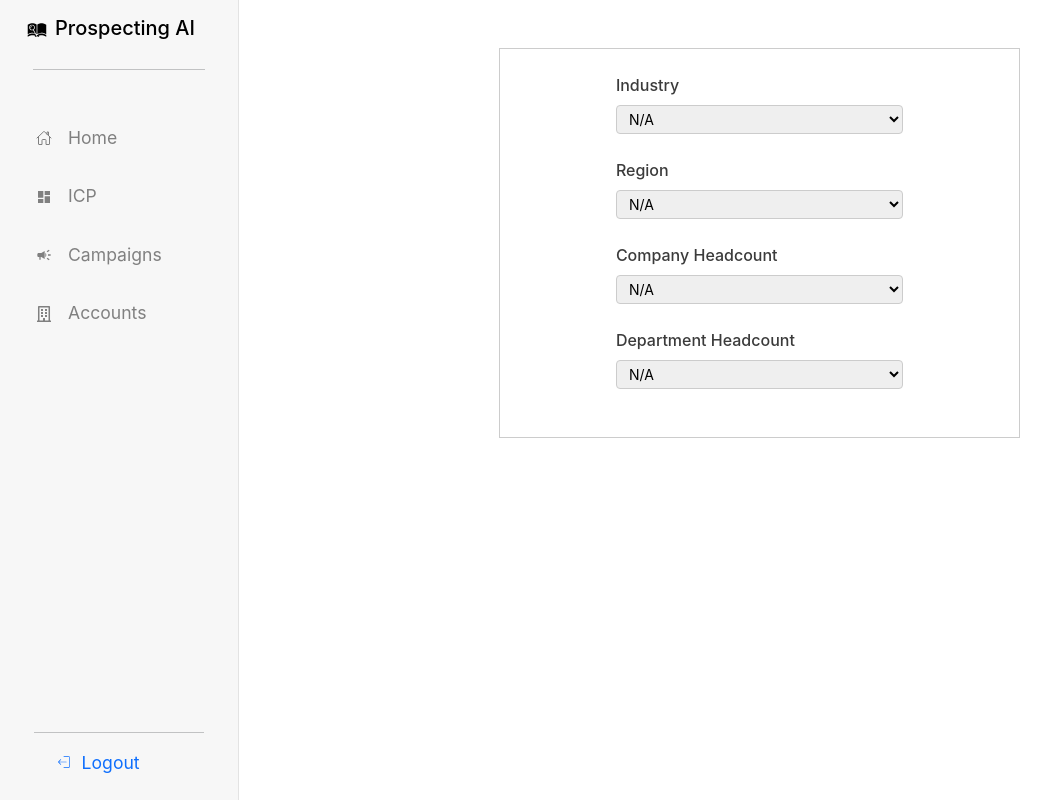
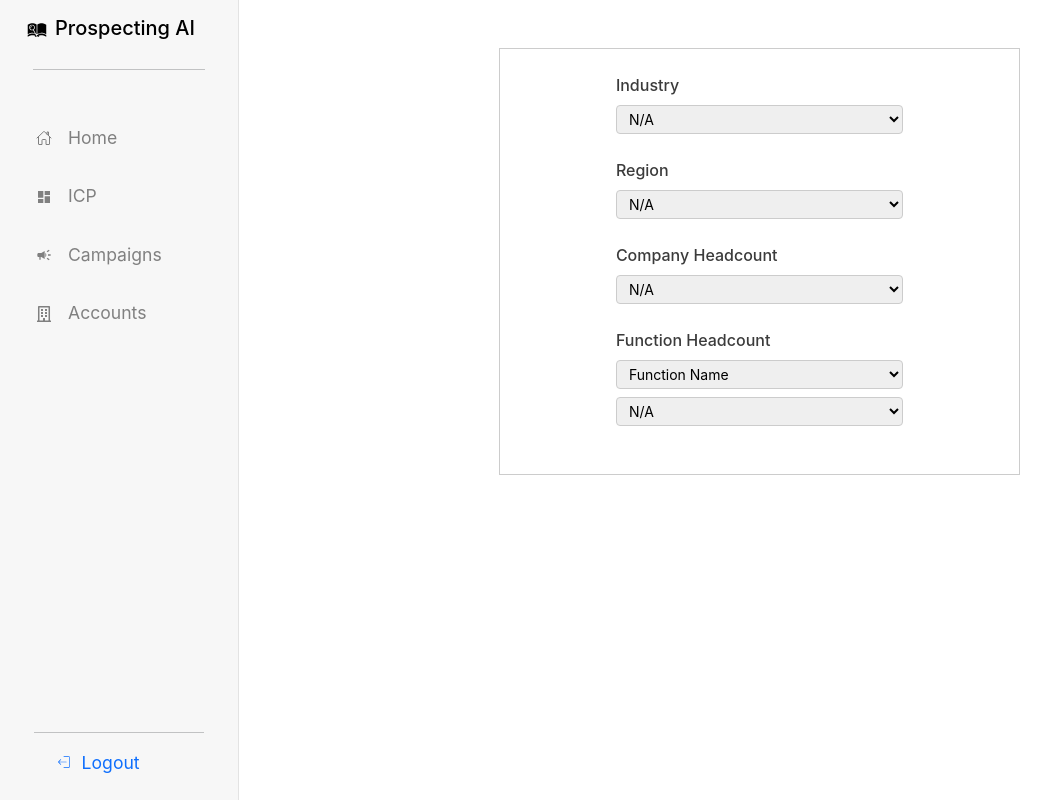
Before and after one commit to Userport-ai/prospecting-ai, a React (Create React App) app: page /icp/create in a window 1280 px wide. Shown: the whole page, without its empty margins (0-1056 px from the left). Built offline with nearby package versions, Linux system fonts and the light colour scheme.

Commit message:
Added function name
Renamed 'class' to 'className' per React component rules.

```diff
--- a/src/create-icp.js
+++ b/src/create-icp.js
@@ -6,10 +6,10 @@ function CreateICP() {
           id="industry"
           className="create-icp-filter container d-flex flex-column mt-4"
         >
-          <label for="industry" class="form-label">
+          <label for="industry" className="form-label">
             Industry
           </label>
-          <select class="form-select-sm">
+          <select className="form-select-sm">
             <option selected>N/A</option>
             <option value="Saas">SaaS</option>
             <option value="Real Estate">Real Estate</option>
@@ -21,10 +21,10 @@ function CreateICP() {
           id="region"
           className="create-icp-filter container d-flex flex-column mt-4"
         >
-          <label for="region" class="form-label">
+          <label for="region" className="form-label">
             Region
           </label>
-          <select class="form-select-sm">
+          <select className="form-select-sm">
             <option selected>N/A</option>
             <option value="AMER">AMER</option>
             <option value="EMEA">EMEA</option>
@@ -35,30 +35,38 @@ function CreateICP() {
           id="company-headcount"
           className="create-icp-filter container d-flex flex-column mt-4"
         >
-          <label for="company-headcount" class="form-label">
+          <label for="company-headcount" className="form-label">
             Company Headcount
           </label>
-          <select class="form-select-sm">
+          <select className="form-select-sm">
             <option selected>N/A</option>
-            <option value="AMER">1-10</option>
-            <option value="EMEA">10-50</option>
-            <option value="APAC">50-100</option>
+            <option value="1-10">1-10</option>
+            <option value="10-50">10-50</option>
+            <option value="50-100">50-100</option>
           </select>
         </div>
         <div
-          id="department-headcount"
+          id="function-headcount"
           className="create-icp-filter container d-flex flex-column mt-4"
         >
-          <label for="department-headcount" class="form-label">
-            Department Headcount
+          <label for="function-headcount" className="form-label">
+            Function Headcount
           </label>
-          <select class="form-select-sm">
+          <select className="form-select-sm">
+            <option selected>Function Name</option>
+            <option value="Marketing">Marketing</option>
+            <option value="Sales">Sales</option>
+            <option value="Engineering">Engineering</option>
+            <option value="IT">IT</option>
+            <option value="HR">HR</option>
+          </select>
+          <select className="form-select-sm mt-2">
             <option selected>N/A</option>
-            <option value="AMER">1-5</option>
-            <option value="EMEA">1-10</option>
-            <option value="APAC">1-20</option>
-            <option value="APAC">1-30</option>
-            <option value="APAC">1-40</option>
+            <option value="1-5">1-5</option>
+            <option value="1-10">1-10</option>
+            <option value="1-20">1-20</option>
+            <option value="1-30">1-30</option>
+            <option value="1-40">1-40</option>
           </select>
         </div>
       </div>
```
